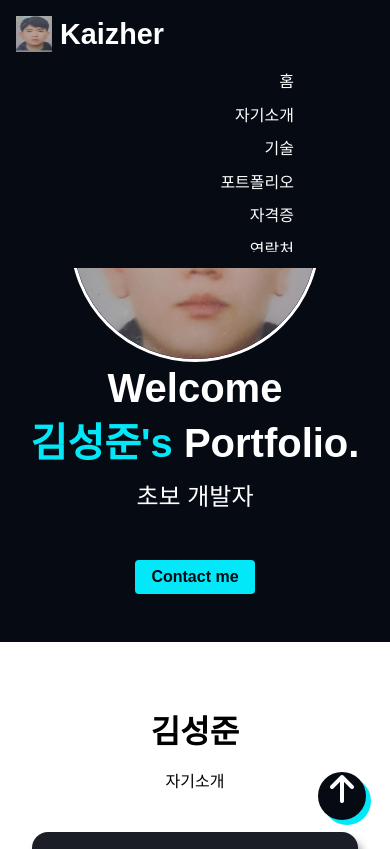
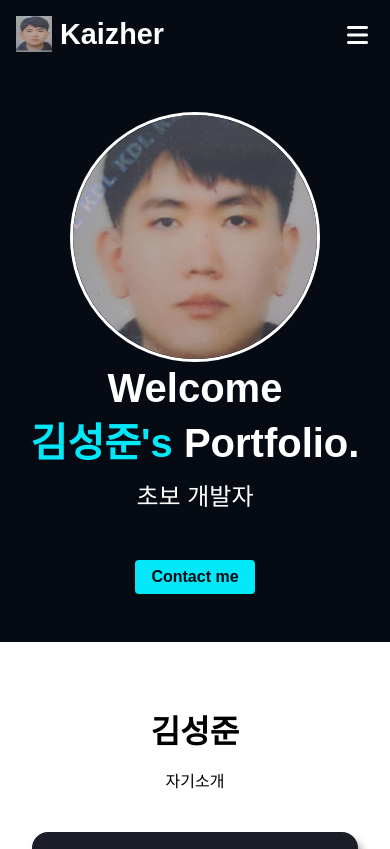
Before and after one commit to Kaizher31/SJ-Portfolio, a plain HTML site: page index.html in a window 390 px wide. Shown: the top 849 px of the page. Drawn offline with Linux system fonts and the light colour scheme; a web font is replaced by a local one.

Commit message:
포토폴리오 수정 js적용

```diff
--- a/CSS/style.css
+++ b/CSS/style.css
@@ -78,6 +78,12 @@
     justify-content: space-between;
     align-items: center;
     z-index: 1;
+    transition: all 300ms ease;
+}
+
+.header--dark{
+    background-color: var(--color-primary);
+    box-shadow: rgba(0, 0, 0, 0.3) 0px 3px 8px;
 }
 
 .header__logo {
@@ -95,13 +101,24 @@
     font-size: 1.8rem;
 }
 
+.header__toggle{
+    display: none;
+    color: var(--color-white);
+    font-size: 1.5rem;
+    position: absolute;
+    top: 1.3rem;
+    right: 1rem;
+}
+
 .header__menu {
     display: flex;
     gap: 15px;
 }
 
 .header__menu__item {
-    padding: 8px 16px;
+    display: block;
+    padding: 0.5px 16px;
+    border-bottom: 1px solid transparent;
 }
 
 .header__menu__item:hover{
@@ -428,6 +445,7 @@
     border-radius: 100%;
     text-align: center;
     box-shadow: 5px 5px 0px 0px var(--color-accent);
+    transition: opacity 300ms ease-in;
 }
 
 /* footer */
@@ -466,18 +484,26 @@
         flex-direction: column;
         align-items: start;
     }
+
+    .header__toggle{
+        display: block;
+    }
     .header__menu {
+        display: none;
         flex-direction: column;
         text-align: right;
         padding: 1rem 4rem;
         gap: 0.6rem;
     }
+    .header__menu.open{
+        display: flex;
+    }
     .header__nav {
         width: 100%;
         /* 추가한 부분 */
-        overflow: hidden;
+        /* overflow: hidden;
         max-height: 0;
-        transition: max-height 0.5s ease;
+        transition: max-height 0.5s ease; */
     }
     .header:hover .header__nav{
         max-height: 200px;
--- a/index.html
+++ b/index.html
@@ -15,6 +15,7 @@
 
     <!-- Web Fonts -->
     <link rel="stylesheet" href="./CSS/style.css">
+    <script src="./js/main.js" defer></script>
 
     <!-- Font Awesome -->
     <script src="https://kit.fontawesome.com/753000bb84.js" crossorigin="anonymous"></script>
@@ -38,16 +39,21 @@
                 <li><a href="#contact" class="header__menu__item">연락처</a></li>
             </ul>
         </nav>
+        <button class="header__toggle">
+            <i class="fa-solid fa-bars"></i>
+        </button>
     </header>
 
     <!-- Main -->
     <main>
         <!-- Home -->
         <section id="home">
-            <img class="home__avatar" src="./images/SJ-modified.ico" alt="SJ's profile">
-            <h2 class="home__title">Welcome <br><strong class="home__title--strong">김성준's</strong> Portfolio.</h2>
-            <p class="home__description"> 초보 개발자</p>
-            <a class="home__contact" href="#contatct"> Contact me</a>
+            <div class="home__container">
+                <img class="home__avatar" src="./images/SJ-modified.ico" alt="SJ's profile">
+                <h2 class="home__title">Welcome <br><strong class="home__title--strong">김성준's</strong> Portfolio.</h2>
+                <p class="home__description"> 초보 개발자</p>
+                <a class="home__contact" href="#contatct"> Contact me</a>
+            </div>
         </section>
 
         <!-- about -->
--- /dev/null
+++ b/js/main.js
@@ -0,0 +1,42 @@
+// header에 페이지 아래로 스크롤시 스타일링 적용
+const header = document.querySelector('.header')
+
+// 요소의 총 높이
+const headerHeight = header.offsetHeight
+// console.log(headerHeight)
+document.addEventListener('scroll', () => {
+    if(window.scrollY > headerHeight){
+        header.classList.add('header--dark')
+    }else{
+        header.classList.remove('header--dark')
+    }
+})
+
+// Home 섹션을 아래로 스크롤시 투명하게 처리함
+const home = document.querySelector('.home__container')
+const homeHeight = home.offsetHeight
+document.addEventListener('scroll', () => {
+    home.style.opacity = 1 - window.screenY / homeHeight
+})
+
+// Arrow up 버튼을 아래로 스크롤시 투명하게 처리함
+const arrowUp = document.querySelector('.arrow-up')
+document.addEventListener('scroll', () => {
+    if(window.scrollY > homeHeight / 2){
+        arrowUp.style.opacity = 1
+    } else{
+        arrowUp.style.opacity = 0
+    }
+})
+
+// Navbar 토글버튼 클릭 처리
+const NavbarMenu = document.querySelector('.header__menu')
+const NavbarToggle = document.querySelector('.header__toggle')
+NavbarToggle.addEventListener('click', () => {
+    NavbarMenu.classList.toggle('open')
+})
+
+// Navbar 메뉴 클릭스 메뉴를 자동으로 닫아줌
+NavbarMenu.addEventListener('click', () =>{
+    NavbarMenu.classList.remove('open')
+})
```
